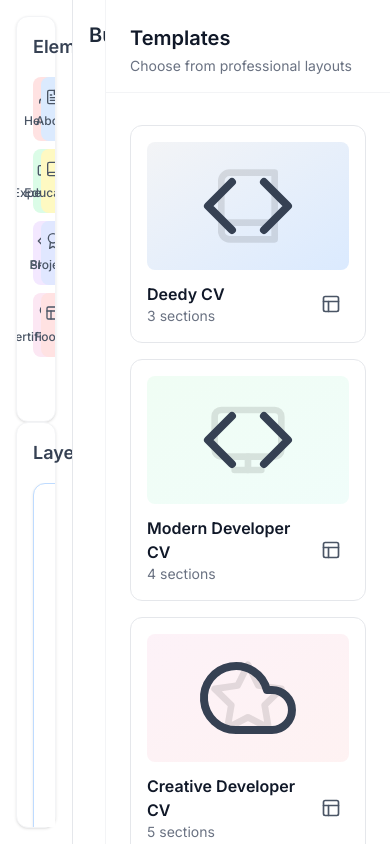
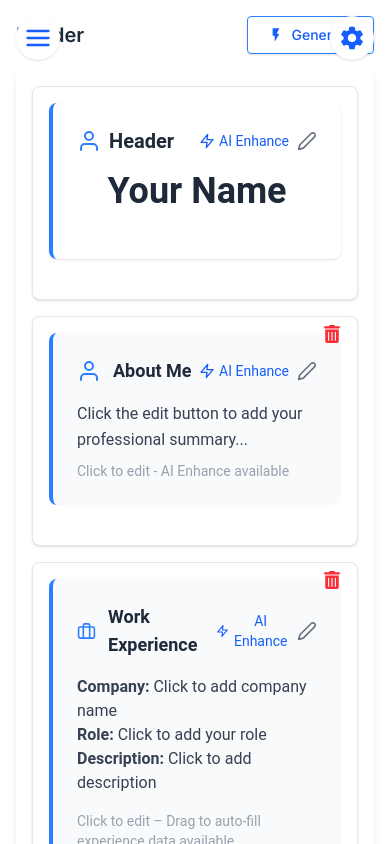
Before and after one commit to rajatsharmaji/resume-builder-surface, a React (Vite) app: page / in a window 390 px wide. Built offline with nearby package versions, Linux system fonts and the light colour scheme.

Commit message:
fix: responsive ui

```diff
--- a/src/components/ResumeGenerator.jsx
+++ b/src/components/ResumeGenerator.jsx
@@ -1,7 +1,8 @@
 import { useState, useEffect } from "react";
 import PropTypes from "prop-types";
 import axios from "axios";
-import { FiDownload, FiEdit, FiLoader } from "react-icons/fi";
+import { FiDownload, FiEdit } from "react-icons/fi";
+import Loader from "./common/Loader"; // Import your thunder loader here
 import PdfPreviewer from "./PdfPreviewer";
 import PdfEditor from "./PdfEditor";
 
@@ -83,7 +84,7 @@ const ResumeGenerator = ({ className = "", disableDownload = true }) => {
       <div className="mb-6">
         {isLoading && (
           <div className="flex items-center text-blue-600">
-            <FiLoader className="animate-spin mr-2" />
+            <Loader size="md" className="mr-2" />
             <span>Generating PDF…</span>
           </div>
         )}
--- a/src/components/SectionList.jsx
+++ b/src/components/SectionList.jsx
@@ -22,26 +22,25 @@ const sectionIcons = {
   footer: <FiLayout className="w-4 h-4" />,
 };
 
-// Custom confirmation modal component
 const ConfirmDialog = ({ title, message, onConfirm, onCancel }) => {
   return (
     <div className="fixed inset-0 flex items-center justify-center z-50">
       {/* Overlay */}
       <div className="absolute inset-0 bg-black opacity-50"></div>
       {/* Modal */}
-      <div className="bg-white rounded-lg p-6 z-50 max-w-sm mx-auto shadow-lg animate-fadeIn">
-        <h3 className="text-lg font-semibold mb-4 text-gray-800">{title}</h3>
-        <p className="text-gray-700 mb-6">{message}</p>
-        <div className="flex justify-end gap-3">
+      <div className="bg-white rounded-lg p-4 z-50 max-w-xs mx-auto shadow-lg">
+        <h3 className="text-base font-semibold mb-3 text-gray-800">{title}</h3>
+        <p className="text-gray-700 mb-4 text-sm">{message}</p>
+        <div className="flex justify-end gap-2">
           <button
             onClick={onCancel}
-            className="px-4 py-2 bg-gray-200 rounded hover:bg-gray-300 transition-colors"
+            className="px-3 py-1 bg-gray-200 rounded hover:bg-gray-300 transition-colors text-sm"
           >
             Cancel
           </button>
           <button
             onClick={onConfirm}
-            className="px-4 py-2 bg-red-500 text-white rounded hover:bg-red-600 transition-colors"
+            className="px-3 py-1 bg-red-500 text-white rounded hover:bg-red-600 transition-colors text-sm"
           >
             Yes, Delete
           </button>
@@ -52,7 +51,6 @@ const ConfirmDialog = ({ title, message, onConfirm, onCancel }) => {
 };
 
 const SectionList = ({ sections, removeSection }) => {
-  // State for the section ID that needs confirmation before deletion.
   const [confirmSectionId, setConfirmSectionId] = useState(null);
 
   const handleDelete = (sectionId) => {
@@ -71,34 +69,32 @@ const SectionList = ({ sections, removeSection }) => {
   };
 
   return (
-    <div className="bg-white rounded-xl shadow-sm border border-blue-200 p-6">
-      <h3 className="text-sm font-semibold text-gray-700 flex items-center gap-2 mb-4">
+    <div className="bg-white rounded-xl shadow-sm border border-blue-200 p-4">
+      <h3 className="text-sm font-semibold text-gray-700 flex items-center gap-2 mb-3">
         Content Layers
       </h3>
-
-      <div className="space-y-2">
+      <div className="flex flex-col gap-2">
         {sections.map((section) => (
           <div
             key={section.id}
-            className="flex items-center justify-between bg-gray-50 p-3 rounded-lg border border-blue-200 shadow-sm hover:bg-blue-50 transition-colors"
+            className="inline-flex items-center justify-between bg-gray-50 px-2 py-1 rounded-lg border border-blue-200 shadow-sm hover:bg-blue-50 transition-colors w-36 h-12 overflow-hidden"
           >
-            <div className="flex items-center gap-3">
-              <div className="flex items-center justify-center p-2 bg-blue-100 rounded-full">
+            <div className="flex items-center gap-2">
+              <div className="flex items-center justify-center p-1 bg-blue-100 rounded-full">
                 {sectionIcons[section.type]}
               </div>
-              <span className="text-sm font-medium text-gray-800">
+              <span className="text-xs font-medium text-gray-800 truncate">
                 {section.type.charAt(0).toUpperCase() + section.type.slice(1)}
               </span>
             </div>
-
             <div className="flex items-center">
               {section.type !== "header" && (
                 <button
                   onClick={() => handleDelete(section.id)}
-                  className="p-2 rounded-full text-red-500 hover:bg-red-100 transition-colors"
+                  className="p-1 rounded-full text-red-500 hover:bg-red-100 transition-colors"
                   aria-label="Delete section"
                 >
-                  <FiTrash2 className="w-4 h-4" />
+                  <FiTrash2 className="w-3 h-3" />
                 </button>
               )}
             </div>
@@ -106,7 +102,7 @@ const SectionList = ({ sections, removeSection }) => {
         ))}
 
         {sections.length === 0 && (
-          <div className="text-center p-4 text-gray-400 text-sm">
+          <div className="text-center p-3 text-gray-400 text-xs">
             No sections added yet.
           </div>
         )}
--- a/src/components/left-panel/ElementsPanel.jsx
+++ b/src/components/left-panel/ElementsPanel.jsx
@@ -1,25 +1,48 @@
-/* eslint-disable react/prop-types */
+import { useRef } from "react";
+import PropTypes from "prop-types";
 
-const ElementsPanel = ({ sectionTypes, addSection, handleDragStart }) => {
+const ElementsPanel = ({ sectionTypes, addSection }) => {
+  const draggingRef = useRef(false);
+
+  const handleDragStart = (e, id) => {
+    draggingRef.current = true;
+    e.dataTransfer.setData("sectionId", id);
+  };
+
+  const handleDragEnd = () => {
+    setTimeout(() => {
+      draggingRef.current = false;
+    }, 0);
+  };
+
+  const handleClick = (id) => {
+    if (draggingRef.current) {
+      draggingRef.current = false;
+      return;
+    }
+    addSection(id);
+  };
+
   return (
-    <div className="bg-white rounded-xl shadow-sm border border-gray-100 flex flex-col h-1/2">
-      <h2 className="text-lg font-semibold mb-4 flex items-center gap-2 text-gray-700 px-4 pt-4">
+    <div className="bg-white rounded-xl shadow-sm border border-gray-100 flex flex-col">
+      <h2 className="text-lg font-semibold mb-4 text-gray-700 px-4 pt-4">
         Elements
       </h2>
-      <div className="grid grid-cols-2 gap-2 overflow-y-auto px-4 pb-4">
+      {/* Use grid layout to ensure a minimum of two columns */}
+      <div className="grid grid-cols-2 gap-4 px-4 pb-4">
         {sectionTypes.map(({ id, label, icon, color }) => (
           <button
             key={id}
             draggable
             onDragStart={(e) => handleDragStart(e, id)}
-            onClick={() => addSection(id)}
-            className={`p-3 rounded-lg flex flex-col items-center gap-2 hover:scale-[1.02] transition-transform ${color} hover:${color.replace(
-              "100",
-              "200"
-            )} text-gray-600`}
+            onDragEnd={handleDragEnd}
+            onClick={() => handleClick(id)}
+            className={`flex flex-col items-center justify-center gap-1 rounded-lg transition-transform hover:scale-105 ${color} text-gray-600 w-20 h-20`}
           >
-            {icon}
-            <span className="text-xs font-medium">{label}</span>
+            <div className="text-lg">{icon}</div>
+            <span className="text-xs font-medium text-center p-1 truncate">
+              {label}
+            </span>
           </button>
         ))}
       </div>
@@ -27,4 +50,9 @@ const ElementsPanel = ({ sectionTypes, addSection, handleDragStart }) => {
   );
 };
 
+ElementsPanel.propTypes = {
+  sectionTypes: PropTypes.array.isRequired,
+  addSection: PropTypes.func.isRequired,
+};
+
 export default ElementsPanel;
--- a/src/components/left-panel/LayersPanel.jsx
+++ b/src/components/left-panel/LayersPanel.jsx
@@ -1,10 +1,10 @@
-/* eslint-disable react/prop-types */
+import PropTypes from "prop-types";
 import SectionList from "../SectionList"; // adjust the path if needed
 
 const LayersPanel = ({ sections, moveSection, removeSection }) => {
   return (
-    <div className="bg-white rounded-xl shadow-sm border border-gray-100 flex flex-col h-1/2">
-      <h2 className="text-lg font-semibold mb-4 flex items-center gap-2 text-gray-700 px-4 pt-4">
+    <div className="bg-white rounded-xl shadow-sm border border-gray-100 flex flex-col h-full">
+      <h2 className="text-lg font-semibold mb-4 text-gray-700 px-4 pt-4">
         Layers
       </h2>
       <div className="overflow-y-auto flex-1 px-4 pb-4">
@@ -18,4 +18,10 @@ const LayersPanel = ({ sections, moveSection, removeSection }) => {
   );
 };
 
+LayersPanel.propTypes = {
+  sections: PropTypes.array.isRequired,
+  moveSection: PropTypes.func.isRequired,
+  removeSection: PropTypes.func.isRequired,
+};
+
 export default LayersPanel;
--- a/src/components/preview-panel/DraggableSection.jsx
+++ b/src/components/preview-panel/DraggableSection.jsx
@@ -1,7 +1,8 @@
-/* eslint-disable react/prop-types */
 import { useState } from "react";
-import ReactDOM from "react-dom";
+import { createPortal } from "react-dom";
+import PropTypes from "prop-types";
 import { FaTrashAlt } from "react-icons/fa";
+
 import HeaderSection from "../sections/HeaderSection";
 import FooterSection from "../sections/FooterSection";
 import EducationSection from "../sections/EducationSection";
@@ -11,6 +12,7 @@ import AboutSection from "../sections/AboutSection";
 import ProjectsSection from "../sections/ProjectsSection";
 import CertificationsSection from "../sections/CertificationsSection";
 
+// Map section types to their respective components.
 const sectionComponents = {
   header: HeaderSection,
   footer: FooterSection,
@@ -22,14 +24,14 @@ const sectionComponents = {
   certifications: CertificationsSection,
 };
 
-// Generic Confirmation Dialog rendered via a Portal
+// A reusable confirmation dialog rendered via a portal.
 const ConfirmDialog = ({ title, message, onConfirm, onCancel }) => {
-  return ReactDOM.createPortal(
-    <div className="fixed inset-0 flex items-center justify-center z-50">
+  return createPortal(
+    <div className="fixed inset-0 flex items-center justify-center z-50 p-4">
       {/* Overlay */}
-      <div className="absolute inset-0 bg-black opacity-50"></div>
+      <div className="absolute inset-0 bg-black opacity-50" />
       {/* Modal */}
-      <div className="bg-white rounded-lg p-6 z-50 max-w-sm mx-auto shadow-lg transition-all">
+      <div className="bg-white rounded-lg p-6 z-50 max-w-sm mx-auto shadow-lg">
         <h3 className="text-lg font-semibold mb-4 text-gray-800">{title}</h3>
         <p className="text-gray-700 mb-6">{message}</p>
         <div className="flex justify-end gap-3">
@@ -52,16 +54,27 @@ const ConfirmDialog = ({ title, message, onConfirm, onCancel }) => {
   );
 };
 
+ConfirmDialog.propTypes = {
+  title: PropTypes.string.isRequired,
+  message: PropTypes.string.isRequired,
+  onConfirm: PropTypes.func.isRequired,
+  onCancel: PropTypes.func.isRequired,
+};
+
+// The DraggableSection component displays a section and handles deletion.
 const DraggableSection = ({ section, removeSection, finalMode = false }) => {
   const Component = sectionComponents[section.type];
   const [showConfirm, setShowConfirm] = useState(false);
 
-  // All sections are non-draggable.
+  // If you intend for the section to be draggable, set draggable to true.
+  // (If not, you can set draggable={false} and remove the onDragStart handler.)
   const handleDragStart = (e) => {
+    // Allow drag events (remove preventDefault if you want actual dragging)
     e.preventDefault();
   };
 
-  const handleDelete = () => {
+  const handleDelete = (e) => {
+    e.stopPropagation();
     setShowConfirm(true);
   };
 
@@ -74,6 +87,7 @@ const DraggableSection = ({ section, removeSection, finalMode = false }) => {
     setShowConfirm(false);
   };
 
+  // When in final mode, simply render the component without the deletion UI.
   if (finalMode) {
     return (
       <div className="mb-4">
@@ -88,17 +102,14 @@ const DraggableSection = ({ section, removeSection, finalMode = false }) => {
 
   return (
     <div
-      draggable={false}
+      draggable={true}
       onDragStart={handleDragStart}
       className="mb-4 border border-gray-200 rounded-lg p-4 bg-white shadow-sm relative transition-transform hover:shadow-md hover:-translate-y-1"
     >
-      {/* Delete icon for non-header sections */}
+      {/* Show delete icon for non-header sections */}
       {section.type !== "header" && (
         <button
-          onClick={(e) => {
-            e.stopPropagation();
-            handleDelete();
-          }}
+          onClick={handleDelete}
           className="absolute top-2 right-4 z-10 text-red-500 hover:text-red-600 transition-colors duration-200"
           title="Delete section"
         >
@@ -112,7 +123,6 @@ const DraggableSection = ({ section, removeSection, finalMode = false }) => {
           <p className="text-gray-500">Unknown Section Type</p>
         )}
       </div>
-      {/* Render confirmation dialog as a full-page overlay */}
       {showConfirm && (
         <ConfirmDialog
           title="Confirm Removal"
@@ -125,4 +135,13 @@ const DraggableSection = ({ section, removeSection, finalMode = false }) => {
   );
 };
 
+DraggableSection.propTypes = {
+  section: PropTypes.shape({
+    id: PropTypes.string.isRequired,
+    type: PropTypes.string.isRequired,
+  }).isRequired,
+  removeSection: PropTypes.func.isRequired,
+  finalMode: PropTypes.bool,
+};
+
 export default DraggableSection;
--- a/src/components/preview-panel/PreviewPanel.jsx
+++ b/src/components/preview-panel/PreviewPanel.jsx
@@ -17,7 +17,7 @@ const PreviewPanel = ({
     templateComponents[currentTemplate] || templateComponents["single-column"];
 
   return (
-    <div className="bg-gray-100 p-0 rounded-lg shadow-md h-full w-full overflow-hidden">
+    <div className="bg-gray-100 rounded-lg shadow-md w-full h-full flex flex-col">
       <div
         onDragOver={(e) => e.preventDefault()}
         onDrop={handleDrop}
@@ -27,14 +27,14 @@ const PreviewPanel = ({
           color: customizations.textColor,
           backgroundColor: customizations.backgroundColor,
         }}
-        className="p-0 rounded-lg shadow-inner h-[calc(100%-60px)] overflow-y-auto overflow-x-hidden"
+        className="flex-1 overflow-y-auto overflow-x-hidden p-4"
       >
         {contextMenu && !finalMode && (
           <ContextMenu
             x={contextMenu.x}
             y={contextMenu.y}
-            onClose={() => setContextMenu(null)}
-            onRemove={() => removeSection(contextMenu.sectionId)}
+            closeMenu={() => setContextMenu(null)}
+            onRemoveSection={() => removeSection(contextMenu.sectionId)}
           />
         )}
 
@@ -46,7 +46,7 @@ const PreviewPanel = ({
             finalMode={finalMode}
           />
         ) : (
-          <div className="h-full">
+          <div className="flex-grow">
             <ResumeGenerator disableDownload={!finalMode} />
           </div>
         )}
--- a/src/components/right-panel/RightPanel.jsx
+++ b/src/components/right-panel/RightPanel.jsx
@@ -14,15 +14,14 @@ import {
 
 const TemplatePreviewModal = ({ template, onClose }) => {
   return (
-    <div className="fixed inset-0 z-50 flex items-center justify-center bg-black/30 backdrop-blur-sm">
-      <div className="relative bg-white rounded-xl shadow-2xl w-full max-w-2xl m-4 overflow-hidden">
+    <div className="fixed inset-0 z-50 flex items-center justify-center bg-black/50 backdrop-blur-sm p-4">
+      <div className="relative bg-white rounded-xl shadow-2xl w-full max-w-2xl overflow-hidden">
         <button
           onClick={onClose}
           className="absolute top-4 right-4 p-2 hover:bg-gray-100 rounded-full transition-colors"
         >
           <FiX className="w-6 h-6 text-gray-600" />
         </button>
-
         <div className="p-8">
           <div className="mb-6">
             <div
@@ -41,7 +40,7 @@ const TemplatePreviewModal = ({ template, onClose }) => {
             {template.name}
           </h3>
           <p className="text-gray-600 mb-4">{template.description}</p>
-          <div className="flex gap-2">
+          <div className="flex flex-wrap gap-2">
             {template.features.map((feature, index) => (
               <span
                 key={index}
@@ -55,6 +54,18 @@ const TemplatePreviewModal = ({ template, onClose }) => {
       </div>
     </div>
   );
+};
+
+TemplatePreviewModal.propTypes = {
+  template: PropTypes.shape({
+    name: PropTypes.string,
+    description: PropTypes.string,
+    color: PropTypes.string,
+    icon: PropTypes.elementType,
+    preview: PropTypes.elementType,
+    features: PropTypes.arrayOf(PropTypes.string),
+  }).isRequired,
+  onClose: PropTypes.func.isRequired,
 };
 
 const TemplateCard = ({ template, isSelected, onClick, onPreview }) => {
@@ -78,8 +89,11 @@ const TemplateCard = ({ template, isSelected, onClick, onPreview }) => {
 
       <div className="flex items-center justify-between">
         <div>
-          <h3 className="font-semibold text-gray-900">{template.name}</h3>
-          <p className="text-sm text-gray-500">{template.sections} sections</p>
+          {/* Reduced font size for the template name */}
+          <h3 className="font-semibold text-gray-900 text-sm">
+            {template.name}
+          </h3>
+          <p className="text-xs text-gray-500">{template.sections} sections</p>
         </div>
         <button
           onClick={(e) => {
@@ -99,6 +113,22 @@ const TemplateCard = ({ template, isSelected, onClick, onPreview }) => {
       )}
     </div>
   );
+};
+
+TemplateCard.propTypes = {
+  template: PropTypes.shape({
+    id: PropTypes.string,
+    name: PropTypes.string,
+    sections: PropTypes.number,
+    features: PropTypes.arrayOf(PropTypes.string),
+    description: PropTypes.string,
+    color: PropTypes.string,
+    icon: PropTypes.elementType,
+    preview: PropTypes.elementType,
+  }).isRequired,
+  isSelected: PropTypes.bool.isRequired,
+  onClick: PropTypes.func.isRequired,
+  onPreview: PropTypes.func.isRequired,
 };
 
 const TemplatePanel = ({ applyTemplate, customizations }) => {
@@ -180,17 +210,21 @@ const TemplatePanel = ({ applyTemplate, customizations }) => {
   );
 };
 
+TemplatePanel.propTypes = {
+  applyTemplate: PropTypes.func.isRequired,
+  customizations: PropTypes.object.isRequired,
+};
+
 const RightPanel = ({ applyTemplate, customizations }) => {
   return (
-    <div className="w-80 h-screen sticky top-0 bg-white border-l border-gray-100 flex flex-col">
-      <div className="p-6 pb-4 border-b border-gray-100">
-        <h3 className="text-xl font-bold text-gray-900 mb-1">Templates</h3>
-        <p className="text-sm text-gray-500">
+    <div className="hidden md:flex md:flex-col w-full md:w-48 h-full md:h-screen sticky top-0 bg-white border-l border-gray-100">
+      <div className="p-3 pb-2 border-b border-gray-100">
+        <h3 className="text-lg font-bold text-gray-900 mb-1">Templates</h3>
+        <p className="text-xs text-gray-500">
           Choose from professional layouts
         </p>
       </div>
-
-      <div className="flex-1 overflow-y-auto px-4 py-6">
+      <div className="flex-1 overflow-y-auto px-2 py-3">
         <TemplatePanel
           applyTemplate={applyTemplate}
           customizations={customizations}
@@ -204,5 +238,4 @@ RightPanel.propTypes = {
   applyTemplate: PropTypes.func.isRequired,
   customizations: PropTypes.object.isRequired,
 };
-
 export default RightPanel;
--- a/src/pages/ResumeBuilder.jsx
+++ b/src/pages/ResumeBuilder.jsx
@@ -12,8 +12,10 @@ import {
   FiFileText,
   FiLayout,
   FiUser,
+  FiMenu,
+  FiX,
 } from "react-icons/fi";
-import { MdFlashOn } from "react-icons/md";
+import { MdFlashOn, MdSettings } from "react-icons/md";
 
 const ResumeBuilder = () => {
   const { sections, addSection, moveSection, removeSection } = useResume();
@@ -31,6 +33,10 @@ const ResumeBuilder = () => {
   });
   const [finalMode, setFinalMode] = useState(false);
   const resumeRef = useRef(null);
+
+  // State to toggle mobile panels
+  const [showLeftPanel, setShowLeftPanel] = useState(false);
+  const [showRightPanel, setShowRightPanel] = useState(false);
 
   const sectionTypes = [
     { id: "header", label: "Header", icon: <FiUser />, color: "bg-red-100" },
@@ -78,7 +84,10 @@ const ResumeBuilder = () => {
 
     const previewRect = resumeRef.current.getBoundingClientRect();
     const dropY = e.clientY - previewRect.top;
-    const sectionNodes = Array.from(resumeRef.current.children);
+    // Query only the sections by a dedicated class to avoid picking up extra nodes.
+    const sectionNodes = Array.from(
+      resumeRef.current.querySelectorAll(".draggable-section")
+    );
     let insertIndex = sections.length;
 
     for (let i = 0; i < sectionNodes.length; i++) {
@@ -117,40 +126,91 @@ const ResumeBuilder = () => {
 
   return (
     <div className="flex h-screen overflow-hidden relative">
-      {/* Left Panel */}
-      <div className="w-1/5 border-r border-gray-200 p-4 overflow-y-auto">
+      {/* Mobile Toggle Buttons */}
+      <div className="md:hidden fixed top-4 left-4 z-50">
+        <button
+          onClick={() => setShowLeftPanel(true)}
+          className="p-2 bg-white rounded-full shadow focus:outline-none"
+        >
+          <FiMenu size={28} className="text-blue-600" />
+        </button>
+      </div>
+      <div className="md:hidden fixed top-4 right-4 z-50">
+        <button
+          onClick={() => setShowRightPanel(true)}
+          className="p-2 bg-white rounded-full shadow focus:outline-none"
+        >
+          <MdSettings size={28} className="text-blue-600" />
+        </button>
+      </div>
+
+      {/* Left Panel for medium screens and above */}
+      <div className="hidden md:flex flex-col w-64 border-r border-gray-200 p-4">
+        <div className="mb-4 flex-1 overflow-y-auto">
           <ElementsPanel
             sectionTypes={sectionTypes}
             addSection={handleAddSectionUnique}
-          handleDragStart={(e, id) => e.dataTransfer.setData("sectionId", id)}
-          sections={sections}
           />
+        </div>
+        <div className="flex-1 overflow-y-auto">
           <LayersPanel
             sections={sections}
             moveSection={moveSection}
             removeSection={removeSection}
           />
         </div>
+      </div>
 
-      {/* Preview Panel Container */}
-      <div className="flex-1 p-4 relative overflow-hidden" ref={resumeRef}>
+      {/* Mobile Left Panel Overlay */}
+      {showLeftPanel && (
+        <div className="md:hidden fixed inset-0 bg-black bg-opacity-50 z-40">
+          <div className="absolute left-0 top-0 bottom-0 w-3/4 bg-white p-4">
+            <div className="flex justify-between items-center mb-4">
+              <h3 className="text-lg font-bold">Elements & Layers</h3>
+              <button
+                onClick={() => setShowLeftPanel(false)}
+                className="p-1 rounded-full focus:outline-none"
+              >
+                <FiX size={24} />
+              </button>
+            </div>
+            {/* Two separate scrollable areas */}
+            <div className="mb-4 h-1/2 overflow-y-auto">
+              <ElementsPanel
+                sectionTypes={sectionTypes}
+                addSection={handleAddSectionUnique}
+              />
+            </div>
+            <div className="h-1/2 overflow-y-auto">
+              <LayersPanel
+                sections={sections}
+                moveSection={moveSection}
+                removeSection={removeSection}
+              />
+            </div>
+          </div>
+        </div>
+      )}
+
+      {/* Preview Panel Container with reduced width */}
+      <div
+        className="flex-1 p-4 relative overflow-hidden max-w-4xl mx-auto"
+        ref={resumeRef}
+      >
         <div className="flex justify-between items-center mb-4 space-x-4">
           <h2 className="text-xl font-bold text-gray-800">
             {finalMode ? "Preview" : "Builder"}
           </h2>
           <button
             onClick={() => setFinalMode((prev) => !prev)}
-            className="relative inline-flex items-center justify-center overflow-hidden rounded border border-blue-500 bg-transparent px-5 py-2 font-medium text-blue-600 shadow-sm transition-all duration-300 hover:bg-blue-50 hover:shadow-md hover:-translate-y-0.25 focus:outline-none focus:ring-2 focus:ring-blue-100 focus:ring-offset-2 active:translate-y-0"
+            className="relative inline-flex items-center justify-center rounded border border-blue-500 bg-transparent px-5 py-2 text-sm font-medium text-blue-600 shadow-sm transition-all duration-300 hover:bg-blue-50 hover:shadow-md focus:outline-none focus:ring-2 focus:ring-blue-100 focus:ring-offset-2"
           >
-            <span className="relative flex items-center gap-2 text-sm">
-              <MdFlashOn className="w-4 h-4 text-blue-600 transition-transform duration-300 group-hover:scale-110" />
-              <span className="tracking-normal">
-                {finalMode ? "Edit Mode" : "Generate"}
-              </span>
+            <span className="flex items-center gap-2">
+              <MdFlashOn className="w-4 h-4 text-blue-600" />
+              <span>{finalMode ? "Edit Mode" : "Generate"}</span>
             </span>
           </button>
         </div>
-        {/* The PreviewPanel no longer renders its own heading */}
         <PreviewPanel
           resumeRef={resumeRef}
           sections={sections}
@@ -165,7 +225,8 @@ const ResumeBuilder = () => {
         />
       </div>
 
-      {/* Right Panel */}
+      {/* Right Panel for medium screens and above */}
+      <div className="hidden md:block w-64 border-l border-gray-200 p-4 overflow-y-auto">
         <RightPanel
           customizations={customizations}
           applyTemplate={(templateId) =>
@@ -173,6 +234,30 @@ const ResumeBuilder = () => {
           }
         />
       </div>
+
+      {/* Mobile Right Panel Overlay */}
+      {showRightPanel && (
+        <div className="md:hidden fixed inset-0 bg-black bg-opacity-50 z-40">
+          <div className="absolute right-0 top-0 bottom-0 w-3/4 bg-white p-4 overflow-y-auto">
+            <div className="flex justify-between items-center mb-4">
+              <h3 className="text-lg font-bold">Customization</h3>
+              <button
+                onClick={() => setShowRightPanel(false)}
+                className="p-1 rounded-full focus:outline-none"
+              >
+                <FiX size={24} />
+              </button>
+            </div>
+            <RightPanel
+              customizations={customizations}
+              applyTemplate={(templateId) =>
+                setCustomizations((prev) => ({ ...prev, template: templateId }))
+              }
+            />
+          </div>
+        </div>
+      )}
+    </div>
   );
 };
 
```
Also changed, not shown: src/components/PdfPreviewer.jsx (+5 -6 lines), src/components/common/Loader.jsx (+15 -18 lines), src/components/preview-panel/ContextMenu.jsx (+15 -17 lines). Lines whose indentation alone changed are shown as unchanged.
